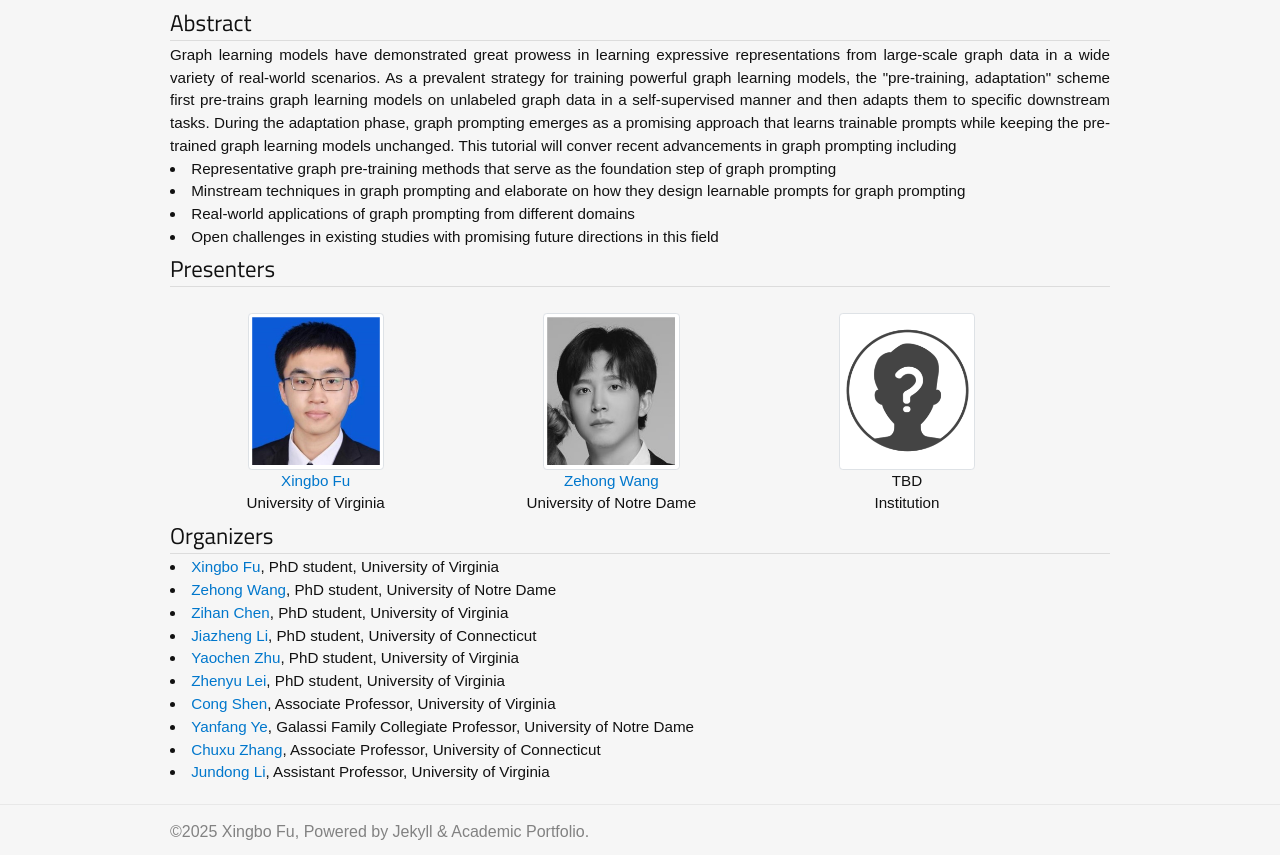
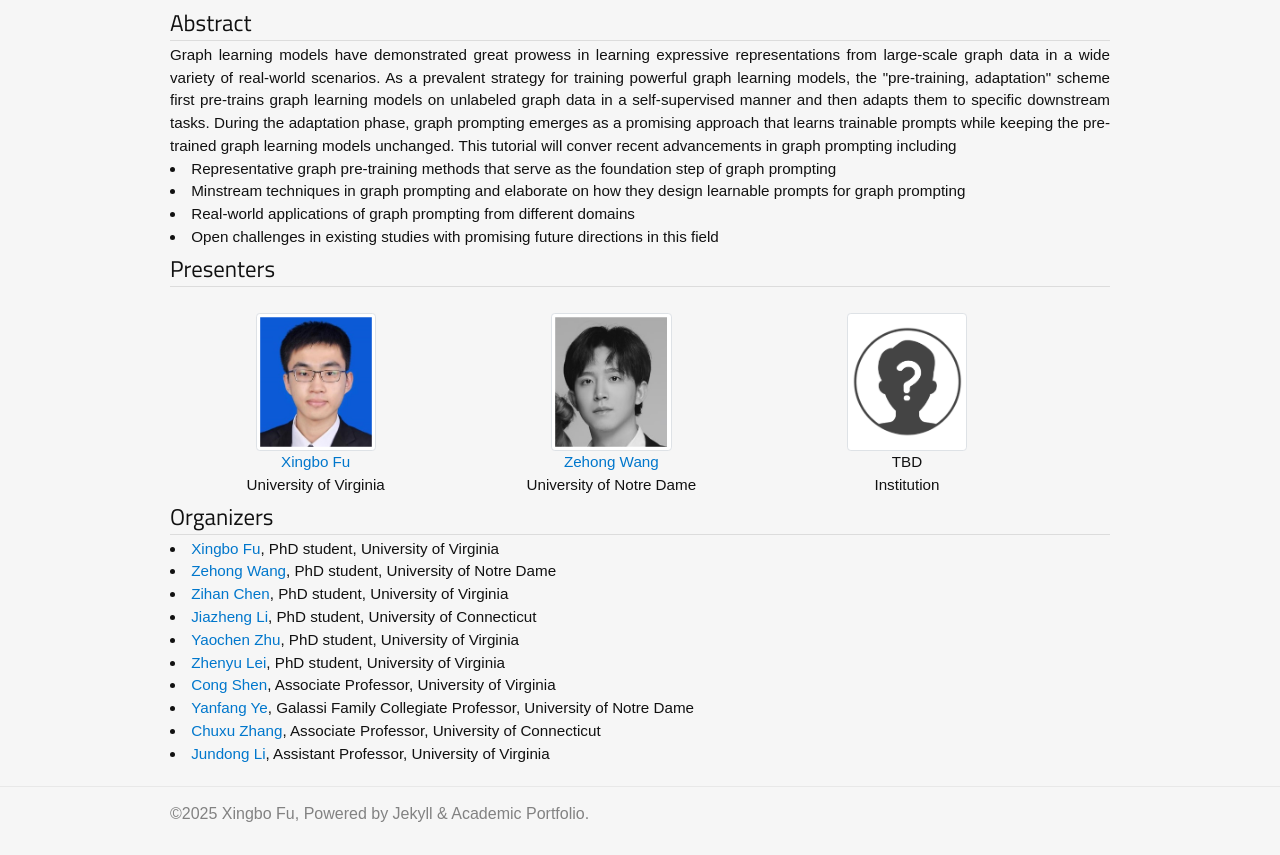
Before and after one commit to xbfu/xbfu.github.io, a Jekyll site: the page built from tutorials/graph-prompting.md, in a window 1280 px wide. Shown: the part 502-1357 px from the top of the page. Built offline with Jekyll 4.4.1, drawn with Linux system fonts in a browser that asks for light colours; nearby versions of some CDN libraries.

Commit message:
Update graph-prompting.md

```diff
--- a/tutorials/graph-prompting.md
+++ b/tutorials/graph-prompting.md
@@ -31,7 +31,7 @@ This tutorial will conver recent advancements in graph prompting including</p>
 
 <div style="display: inline-block; width: 31%;">
   <div  align="center">
-    <img src="Xingbo.png"  style="width: 8rem; padding: 0.2rem; border: 1px solid #dee2e6; border-radius: 0.25em; background-size: 2px; background-color: #fff">
+    <img src="Xingbo.png"  style="width: 7rem; padding: 0.2rem; border: 1px solid #dee2e6; border-radius: 0.25em; background-size: 2px; background-color: #fff">
   </div>
   <center>
   <a href="https://www.xingbofu.com/">Xingbo Fu</a><br>
@@ -41,7 +41,7 @@ This tutorial will conver recent advancements in graph prompting including</p>
 
 <div style="display: inline-block; width: 31%;">
   <div  align="center">
-    <img src="Zehong.jpg"  style="width: 8rem; padding: 0.2rem; border: 1px solid #dee2e6; border-radius: 0.25em; background-size: 2px; background-color: #fff">
+    <img src="Zehong.jpg"  style="width: 7rem; padding: 0.2rem; border: 1px solid #dee2e6; border-radius: 0.25em; background-size: 2px; background-color: #fff">
   </div>
   <center>
   <a href="https://zehong-wang.github.io/">Zehong Wang</a><br>
@@ -51,7 +51,7 @@ This tutorial will conver recent advancements in graph prompting including</p>
 
 <div style="display: inline-block; width: 31%;">
   <div  align="center">
-    <img src="unknown.png"  style="width: 8rem; padding: 0.2rem; border: 1px solid #dee2e6; border-radius: 0.25em; background-size: 2px; background-color: #fff">
+    <img src="unknown.png"  style="width: 7rem; padding: 0.2rem; border: 1px solid #dee2e6; border-radius: 0.25em; background-size: 2px; background-color: #fff">
   </div>
   <center>
   TBD<br>
```
